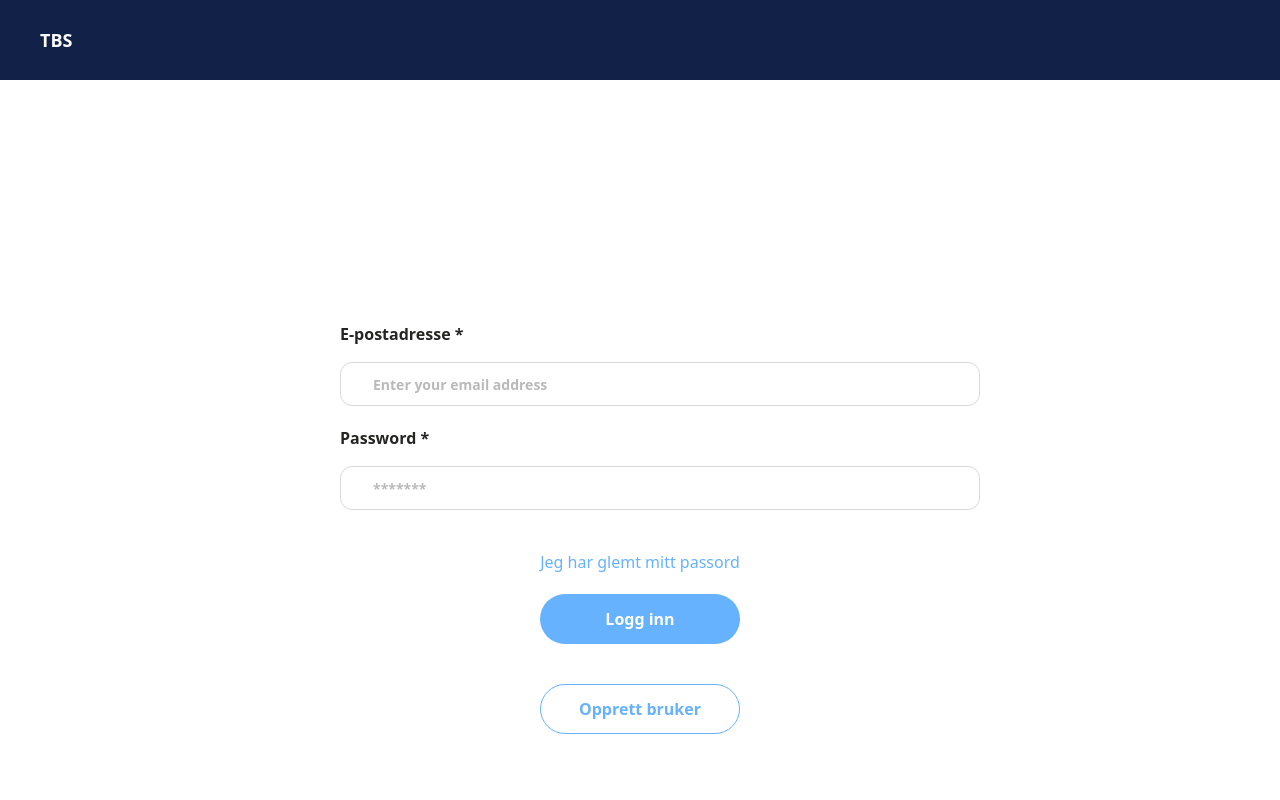
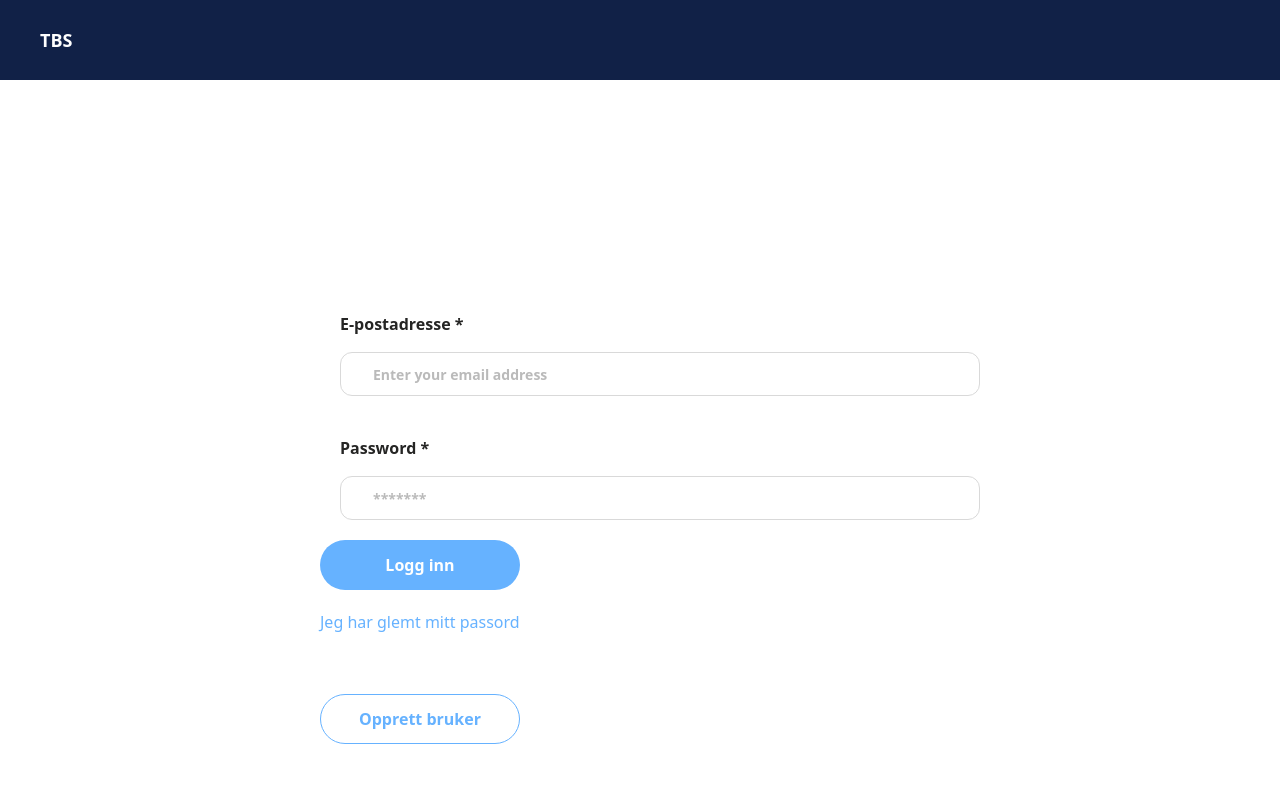
Before and after one commit to WesamNakhla/BachelorTBS, a React (Vite) app: page /login in a window 1280 px wide. Shown: the top 800 px of the page. Built offline with nearby package versions, Linux system fonts and the light colour scheme.

Commit message:
:sparkles: login api implemented

```diff
--- a/src/Pages/Login/Login.tsx
+++ b/src/Pages/Login/Login.tsx
@@ -1,17 +1,41 @@
 import { useState } from "react";
 import { Link } from "react-router-dom";
 import FormInput from "../../Components/FormInput/FormInput";
+import axiosInstances from "../../utils/Api/api";
+import { toast, ToastContainer } from "react-toastify"
+interface login {
+    email: string,
+    password: string
+}
 const Login = ()=>{
-    const [ email, setEmail ]  = useState<string>("");
-    const [ password, setPassword ]  = useState<string>("");
-    const handleEmail = (e: React.ChangeEvent<HTMLInputElement>)=>{
-        const target_value = e.currentTarget as HTMLInputElement;
-        setEmail(target_value.value);
+    const [ loginData, setLoginData ]  = useState<login>({
+        email: "",
+        password: ""
+    });
+
+    const handleLogin = (e: React.ChangeEvent<HTMLInputElement>)=>{
+        setLoginData((prev)=>({
+            ...prev,
+            [e.target.name]: e.target.value
+        }))
     }
-    const handlePassword = (e: React.ChangeEvent<HTMLInputElement>)=>{
-        const target_value = e.currentTarget as HTMLInputElement;
-        setPassword(target_value.value);
+    const handleSubmit = async (e: React.FormEvent<HTMLFormElement>)=>{
+        e.preventDefault();
+        try{
+            const data = {
+                email: loginData.email,
+                password: loginData.password
             }
+            let response = await axiosInstances.post("/login", data);
+            toast.success("You are logged in successfully");
+            window.location.href = "/Dashboard";
+
+        }catch(err: any){
+            toast.error(err.response?.data.message);
+        }
+    }
+
+
     return (
         <>
             <div className="flex flex-col h-[1000px]">
@@ -19,29 +43,34 @@ const Login = ()=>{
                     <h3>TBS</h3>
                 </div>
                 <div className="flex flex-col justify-center items-center h-full ">
-                    <div className="w-1/2">
+                    <form className="w-1/2 flex flex-col" onSubmit={handleSubmit}>
                         <FormInput
                             type="email"
                             label="E-postadresse *"
                             placeholder="Enter your email address"
-                            value={email}
-                            onChange={handleEmail}
+                            value={loginData.email}
+                            onChange={handleLogin}
+                            name="email"
                         />
                         <FormInput
                             type="password"
                             label="Password *"
                             placeholder="*******"
-                            value={password}
-                            onChange={handlePassword}
+                            value={loginData.password}
+                            onChange={handleLogin}
+                            name="password"
                         />
-                    </div>
-                    <Link to="/" className="text-[#66B2FF] my-5">Jeg har glemt mitt passord</Link>
                         <button type="submit" className="bg-[#66B2FF] cursor-pointer rounded-full text-[#fff] font-bold  w-[200px] h-[50px]">
                             Logg inn
                         </button>
+
+                        <Link to="/" className="text-[#66B2FF] my-5">Jeg har glemt mitt passord</Link>
+
                         <Link to="/register" className="flex justify-center items-center border border-[#66B2FF] cursor-pointer mt-10 rounded-full text-[#66B2FF] font-bold w-[200px] h-[50px]">
                             Opprett bruker
                         </Link>
+                    </form>
+
                 </div>
                 <div className="w-[100%] h-[50px] bg-[#112147]">
 
--- a/src/Pages/Users/RolePermissions.tsx
+++ b/src/Pages/Users/RolePermissions.tsx
@@ -57,7 +57,6 @@ const RolePermissions = () => {
 
   return (
     <UserContainer>
-      <h1>Manage User Roles</h1>
 
       {/* Display loading message */}
       {loading && <p>Loading users...</p>}
```
Lines whose indentation alone changed are shown as unchanged.
